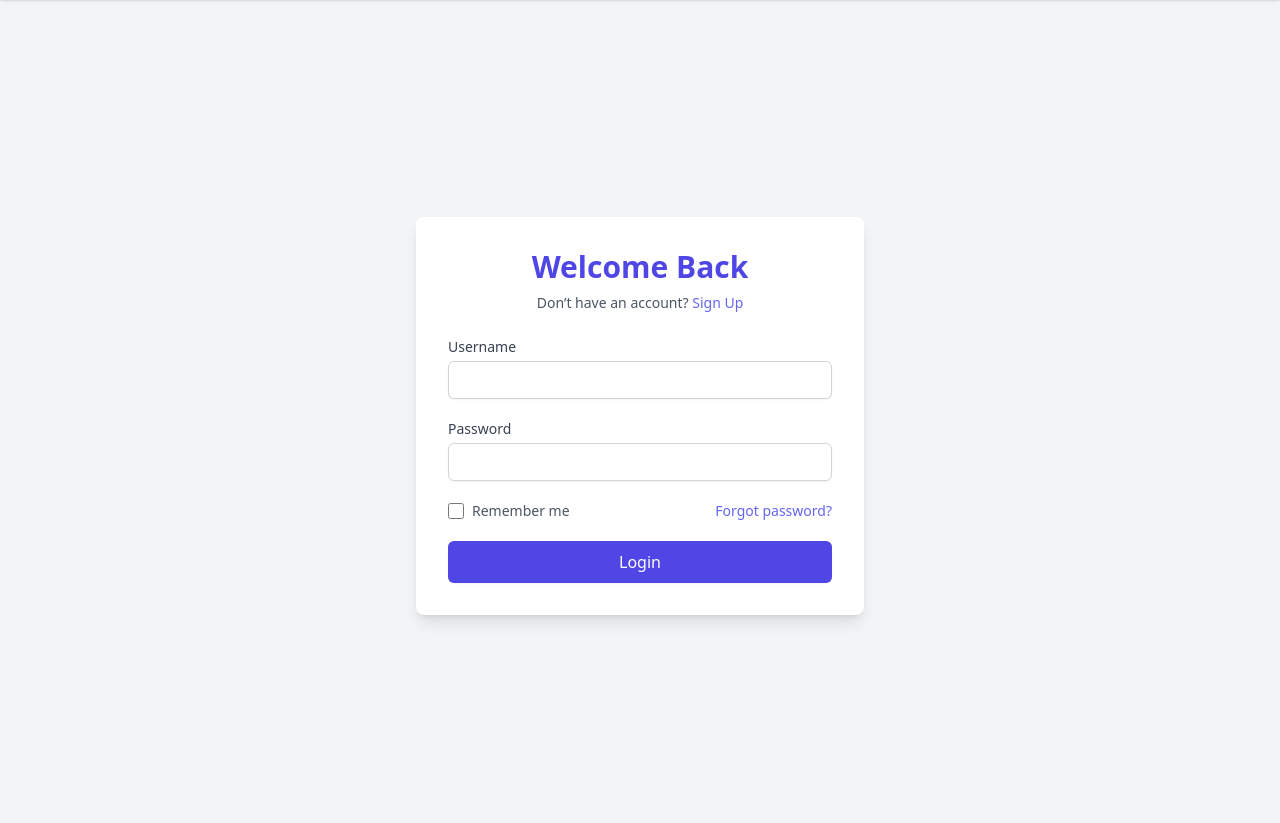
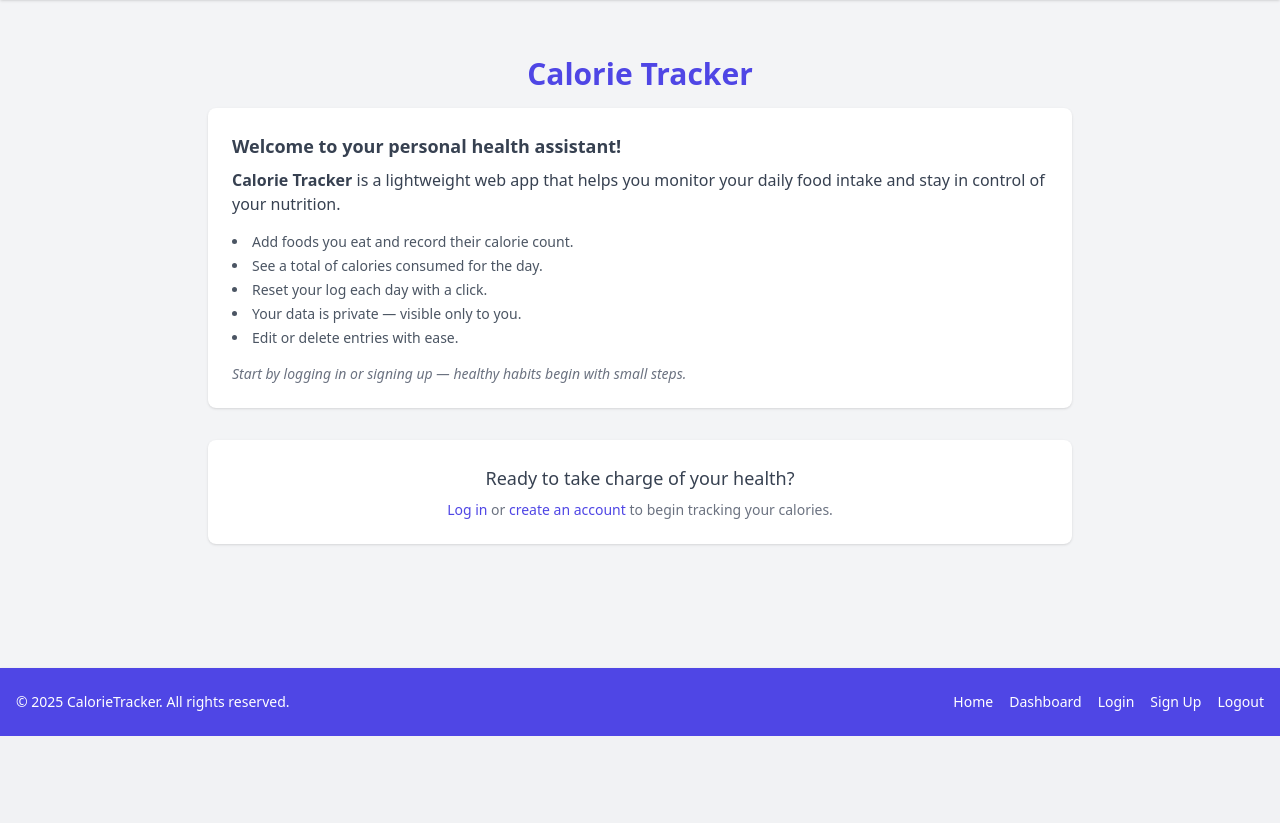
Before and after one commit to collins965/calorie-tracker, a Django app: page / in a window 1280 px wide. Shown: the part 64-887 px from the top of the page. After the commit the page ends 800 px from the top, so only its background shows below. Run offline with Django 5.2, Linux system fonts and the light colour scheme; some libraries are stand-ins or nearby versions.

Commit message:
Implemented edit view, dashboard updates, validation, and UI improvements, ready for second review

```diff
--- a/calorie_tracker/templates/index.html
+++ b/calorie_tracker/templates/index.html
@@ -4,8 +4,27 @@
 
 {% block content %}
 <section class="max-w-4xl mx-auto px-4 py-10">
-  <h1 class="text-3xl font-bold text-indigo-600 mb-6 text-center">Track Your Calories</h1>
+  <h1 class="text-3xl font-bold text-indigo-600 mb-4 text-center">Calorie Tracker</h1>
 
+  <!-- App Description -->
+  <div class="mb-8 bg-white shadow rounded-lg p-6 text-gray-700">
+    <p class="text-lg font-semibold mb-2">Welcome to your personal health assistant!</p>
+    <p class="mb-4">
+      <strong>Calorie Tracker</strong> is a lightweight web app that helps you monitor your daily food intake and stay in control of your nutrition.
+    </p>
+    <ul class="list-disc list-inside space-y-1 text-sm text-gray-600">
+      <li> Add foods you eat and record their calorie count.</li>
+      <li> See a total of calories consumed for the day.</li>
+      <li> Reset your log each day with a click.</li>
+      <li> Your data is private — visible only to you.</li>
+      <li> Edit or delete entries with ease.</li>
+    </ul>
+    <p class="mt-4 text-sm text-gray-500 italic">
+      Start by logging in or signing up — healthy habits begin with small steps.
+    </p>
+  </div>
+
+  {% if user.is_authenticated %}
     <!-- Add Food Item Form -->
     <form method="POST" class="bg-white shadow rounded-lg p-6 mb-6">
       {% csrf_token %}
@@ -14,9 +33,9 @@
               class="border border-gray-300 p-2 rounded focus:outline-none focus:ring-2 focus:ring-indigo-400"
               required>
 
-      <input type="number" name="calories" placeholder="Calories"
+        <input type="number" name="calories" placeholder="Calories" min="1" step="1"
               class="border border-gray-300 p-2 rounded focus:outline-none focus:ring-2 focus:ring-indigo-400"
-             required>
+              required title="Please enter a positive calorie number.">
 
         <button type="submit"
                 class="bg-indigo-600 text-white px-4 py-2 rounded hover:bg-indigo-700 transition">
@@ -44,10 +63,11 @@
                 <span class="font-medium">{{ item.name }}</span>
                 <span class="text-gray-500 text-sm ml-2">{{ item.calories }} kcal</span>
               </div>
-            <a href="{% url 'delete_item' item.id %}"
-               class="text-red-500 hover:text-red-700 text-sm">
-              Delete
-            </a>
+              <div class="space-x-2">
+                <!-- Placeholder for edit (backend needed) -->
+                <a href="{% url 'edit_item' item.id %}" class="text-blue-500 hover:text-blue-700 text-sm">Edit</a>
+                <a href="{% url 'delete_item' item.id %}" class="text-red-500 hover:text-red-700 text-sm">Delete</a>
+              </div>
             </li>
           {% endfor %}
         </ul>
@@ -55,10 +75,21 @@
         <p class="text-gray-500">No food items added yet for today.</p>
       {% endif %}
 
-    <!-- Total Calories -->
       <div class="mt-6 text-right font-semibold text-indigo-600">
         Total: {{ total_calories }} kcal
       </div>
     </div>
+  {% else %}
+    <!-- Guest Info Box -->
+    <div class="bg-white shadow rounded-lg p-6 text-center">
+      <p class="text-gray-700 text-lg">Ready to take charge of your health?</p>
+      <p class="text-sm text-gray-500 mt-2">
+        <a href="{% url 'login' %}" class="text-indigo-600 hover:underline">Log in</a>
+        or
+        <a href="{% url 'signup' %}" class="text-indigo-600 hover:underline">create an account</a>
+        to begin tracking your calories.
+      </p>
+    </div>
+  {% endif %}
 </section>
 {% endblock %}
--- a/calorie_tracker/urls.py
+++ b/calorie_tracker/urls.py
@@ -2,12 +2,12 @@ from django.urls import path
 from . import views
 
 urlpatterns = [
-    path('', views.login_view, name="login"),
-    path('login/', views.login_view, name="login"),
-    path('index/', views.index, name="index"),
-    path('delete/<int:item_id>/', views.delete_item, name="delete_item"),
-    path('signup/', views.signup_view, name="signup"),
-    path('dashboard/', views.dashboard_view, name="dashboard"),
-    path('home/', views.home_view, name="home"),
-    path('logout/', views.logout_view, name='logout'),
+    path('', views.index, name="index"),                               # Landing + tracking view
+    path('login/', views.login_view, name="login"),                    # Login page
+    path('signup/', views.signup_view, name="signup"),                 # Signup page
+    path('dashboard/', views.dashboard_view, name="dashboard"),        # User dashboard
+    path('home/', views.home_view, name="home"),                       # Redirect to index
+    path('logout/', views.logout_view, name='logout'),                 # Logout
+    path('delete/<int:item_id>/', views.delete_item, name="delete_item"),  # Delete item
+    path('edit/<int:item_id>/', views.edit_item, name="edit_item"),        # Edit item
 ]
--- a/calorie_tracker/views.py
+++ b/calorie_tracker/views.py
@@ -1,47 +1,58 @@
-from django.shortcuts import render, redirect
+from django.shortcuts import render, redirect, get_object_or_404
 from .models import FoodItem
 from django.utils import timezone
 from django.contrib.auth.decorators import login_required
-from django.contrib.auth import authenticate, login
+from django.contrib.auth import authenticate, login, logout
 from django.contrib.auth.models import User
-from django.contrib.auth import logout
+from django.contrib import messages
 
-# Track food for today
-@login_required
+# Public index + private tracking
 def index(request):
     today = timezone.now().date()
-    items = FoodItem.objects.filter(user=request.user, date_added=today)
-    total_calories = sum(item.calories for item in items)
+    items = []
+    total_calories = 0
 
-    if request.method == "POST":
-        if "reset" in request.POST:
-            items.delete()
-        else:
-            name = request.POST.get("name")
-            calories = request.POST.get("calories")
-            if name and calories.isdigit():
-                FoodItem.objects.create(
-                    name=name,
-                    calories=int(calories),
-                    user=request.user,
-                    date_added=today
-                )
-        return redirect("index")
+    if request.user.is_authenticated:
+        items = FoodItem.objects.filter(user=request.user, date_added=today)
+        total_calories = sum(item.calories for item in items)
+
+        if request.method == "POST":
+            if "reset" in request.POST:
+                items.delete()
+                messages.success(request, "All today's entries were reset.")
+            else:
+                name = request.POST.get("name")
+                calories = request.POST.get("calories")
+
+                # Validation
+                if not name or not calories:
+                    messages.error(request, "Both fields are required.")
+                elif not calories.isdigit() or int(calories) <= 0:
+                    messages.error(request, "Calories must be a positive number.")
+                else:
+                    FoodItem.objects.create(
+                        name=name.strip(),
+                        calories=int(calories),
+                        user=request.user,
+                        date_added=today
+                    )
+                    messages.success(request, f"Added {name} ({calories} kcal).")
+            return redirect("index")
 
     return render(request, "index.html", {
         "items": items,
         "total_calories": total_calories
     })
 
-
-# Delete item
+# Delete food item securely
 @login_required
 def delete_item(request, item_id):
-    FoodItem.objects.filter(id=item_id, user=request.user).delete()
+    item = get_object_or_404(FoodItem, id=item_id, user=request.user)
+    item.delete()
+    messages.success(request, f"Deleted '{item.name}' from today's list.")
     return redirect("index")
 
-
-# Dashboard page
+# Dashboard view — only for logged-in users
 @login_required
 def dashboard_view(request):
     today = timezone.now().date()
@@ -52,12 +63,9 @@ def dashboard_view(request):
         "total_calories": total_calories
     })
 
-
-# Redirect home to index
-@login_required
+# Home redirects to index
 def home_view(request):
     return redirect("index")
-
 
 # Login view
 def login_view(request):
@@ -71,9 +79,7 @@ def login_view(request):
         return render(request, "login.html", {
             "form": {}, "error": "Invalid username or password"
         })
-
     return render(request, "login.html", {"form": {}})
-
 
 # Signup view
 def signup_view(request):
@@ -83,19 +89,16 @@ def signup_view(request):
         password1 = request.POST.get("password1")
         password2 = request.POST.get("password2")
 
-        # Password match check
         if password1 != password2:
             return render(request, "signup.html", {
                 "form": {}, "error": "Passwords do not match"
             })
 
-        # Username already exists
         if User.objects.filter(username=username).exists():
             return render(request, "signup.html", {
                 "form": {}, "error": "Username already exists"
             })
 
-        # Create user
         user = User.objects.create_user(
             username=username, password=password1, email=email
         )
@@ -103,6 +106,27 @@ def signup_view(request):
         return redirect("dashboard")
 
     return render(request, "signup.html", {"form": {}})
+
+# Logout view
 def logout_view(request):
     logout(request)
     return redirect('login')
+
+@login_required
+def edit_item(request, item_id):
+    item = get_object_or_404(FoodItem, id=item_id, user=request.user)
+
+    if request.method == "POST":
+        name = request.POST.get("name", "").strip()
+        calories = request.POST.get("calories")
+
+        if not name or not calories or not calories.isdigit() or int(calories) <= 0:
+            messages.error(request, "Invalid input. Ensure all fields are filled correctly.")
+        else:
+            item.name = name
+            item.calories = int(calories)
+            item.save()
+            messages.success(request, "Food item updated successfully.")
+            return redirect("index")
+
+    return render(request, "edit_item.html", {"item": item})
```
Also changed, not shown: calorie_tracker/templates/dashboard.html (+39 -4 lines), calorie_tracker/templates/edit_item.html (added, +23 -0 lines). Lines whose indentation alone changed are shown as unchanged.
